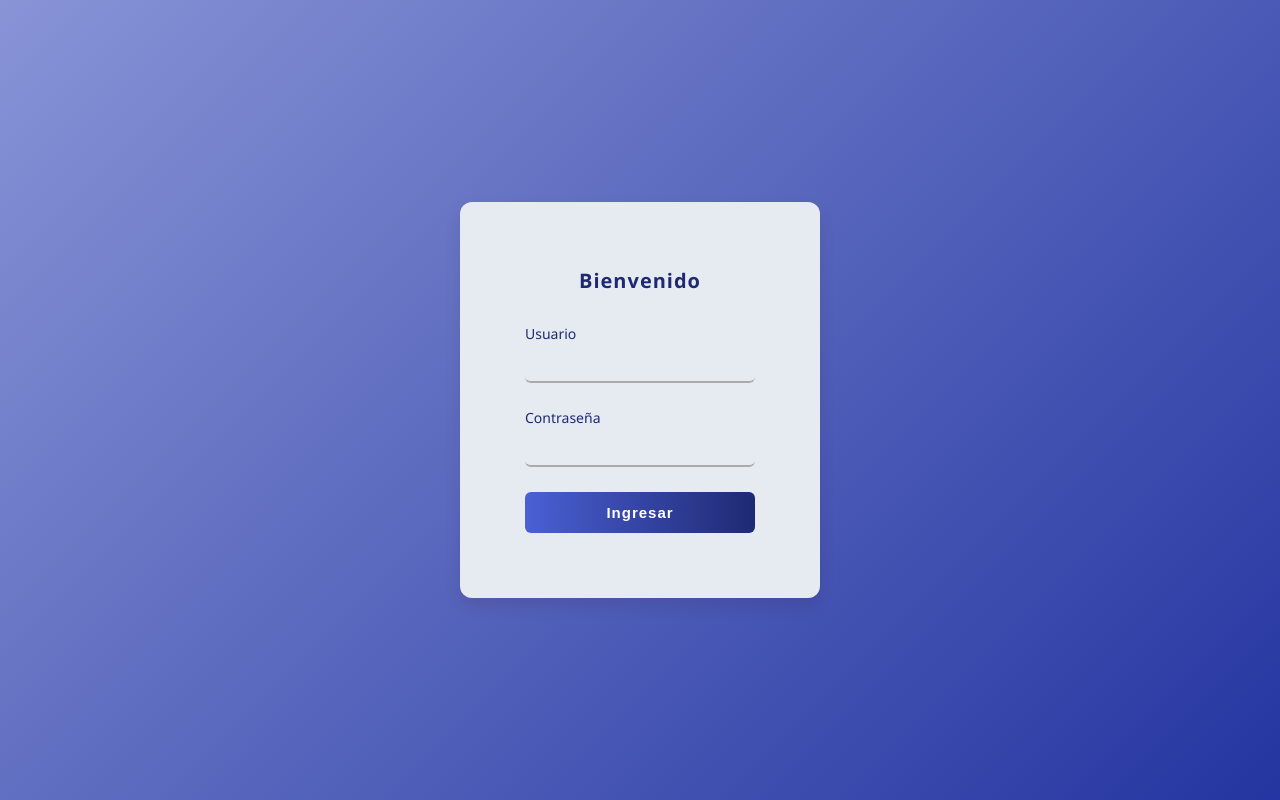
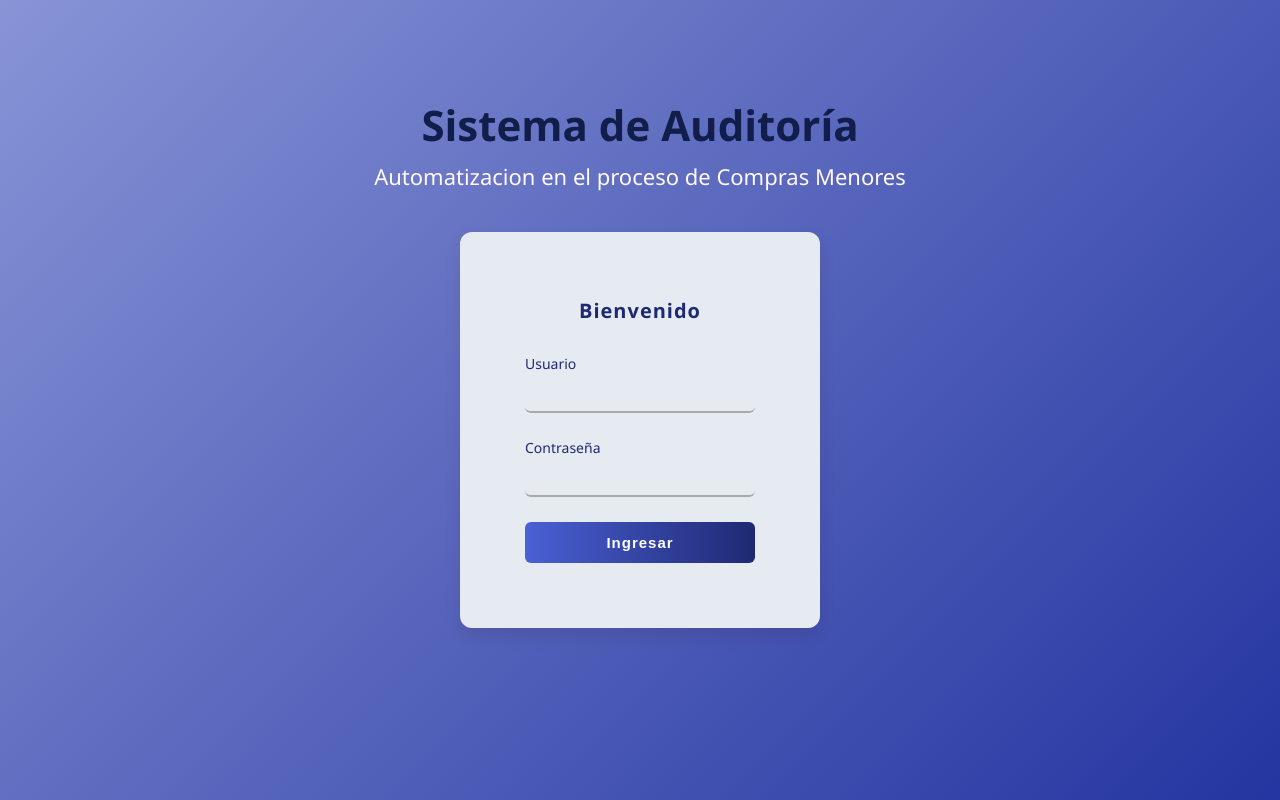
Before and after one commit to mcastrogu/Auditoria, a Flask app: page /login in a window 1280 px wide. Run offline with Flask 3, Linux system fonts and the light colour scheme.

Commit message:
Actualizacion del codigo de login.html

```diff
--- a/web_app/routes/auth.py
+++ b/web_app/routes/auth.py
@@ -21,7 +21,7 @@ def login():
             session['usuario_id'] = user['id']
             session['usuario'] = user['nombre_usuario']
             session['rol'] = user['rol']
-            session['nombre_completo'] = user['nombres'] + ' ' + user['apellidos']  # ✅ Aquí
+            session['nombre_completo'] = user['nombres'] + ' ' + user['apellidos']
             session['inicio_sesion'] = time.time()
 
             # Justo después de login exitoso
@@ -30,9 +30,9 @@ def login():
             flash('Inicio de sesión exitoso.', 'success')
 
             if user['rol'] == 'admin':
-                return redirect(url_for('main.inicio'))  # o main.dashboard_admin si tienes
+                return redirect(url_for('main.inicio'))  # o main.dashboard_admin si tienesse tiene
             else:
-                return redirect(url_for('main.inicio'))  # o main.dashboard_auditor si lo separas
+                return redirect(url_for('main.inicio'))  # o main.dashboard_auditor
         else:
             flash('Credenciales inválidas. Intenta nuevamente.', 'danger')
             return render_template('login.html')
--- a/web_app/routes/excel_routes.py
+++ b/web_app/routes/excel_routes.py
@@ -13,6 +13,7 @@ from core.procesamiento.procesar_excel import obtener_id_compania
 from core.procesamiento.alertas import generar_alertas_por_modelo
 from web_app.utils.decoradores import login_requerido
 from core.procesar_indicadores import procesar_indicadores
+from core.procesamiento.conversion import guardar_tipo_cambio_si_no_existe
 
 excel_bp = Blueprint('excel', __name__)
 
@@ -155,15 +156,18 @@ def confirmar_carga_post():
     columnas = [desc[0] for desc in cursor.description]
 
 
-    # Asegurar que el tipo de cambio esté registrado hoy
-    registrar_si_no_existe("USD", "PEN")
-    registrar_si_no_existe("EUR", "PEN")
+    # Obtener tipo de cambio desde la base o API (evita doble llamada)
+    usd_pen = guardar_tipo_cambio_si_no_existe("USD", "PEN", conexion)
+    if usd_pen is None:
+        print("⚠️ No se pudo obtener tipo de cambio USD → PEN. Deteniendo carga.")
+        flash("❌ No se pudo obtener el tipo de cambio USD → PEN.", "error")
+        return redirect(url_for("excel.cargar_excel"))
 
-
-
-    # Obtener tipo de cambio
-    usd_pen = obtener_tipo_cambio("USD", "PEN", conexion)
-    eur_pen = obtener_tipo_cambio("EUR", "PEN", conexion)
+    eur_pen = guardar_tipo_cambio_si_no_existe("EUR", "PEN", conexion)
+    if eur_pen is None:
+        print("⚠️ No se pudo obtener tipo de cambio EUR → PEN. Deteniendo carga.")
+        flash("❌ No se pudo obtener el tipo de cambio EUR → PEN.", "error")
+        return redirect(url_for("excel.cargar_excel"))
 
     if usd_pen is None:
         print("❌ Error: No se obtuvo el tipo de cambio USD → PEN")
--- a/web_app/static/estilos.css
+++ b/web_app/static/estilos.css
@@ -403,6 +403,7 @@ thead {
   box-shadow: 0 8px 16px rgba(54, 0, 0, 0.1);
   width: 360px;
   text-align: center;
+  margin: 60px auto 0;
 }
 
 .titulo {
@@ -941,3 +942,26 @@ thead {
 .lista-inicio li {
   margin-bottom: 8px;
 }
+
+
+/* Encabezado como bloque fuera del login-card */
+.encabezado-login-centrado {
+  position: absolute;
+  top: 12%;
+  left: 50%;
+  transform: translateX(-50%);
+  text-align: center;
+  color: #111d4a;
+
+}
+
+.encabezado-login-centrado h1 {
+  font-size: 42px;
+  font-weight: bold;
+  margin-bottom: 8px;
+}
+
+.encabezado-login-centrado p {
+  font-size: 22px;
+  color: #fff9f9;
+}
--- a/web_app/templates/login.html
+++ b/web_app/templates/login.html
@@ -1,11 +1,20 @@
 <!DOCTYPE html>
 <html lang="es">
+
 <head>
   <meta charset="UTF-8">
   <title>Login | Sistema de Auditoría</title>
   <link rel="stylesheet" href="{{ url_for('static', filename='estilos.css') }}">
 </head>
+
 <body class="bg-sistema">
+
+  <!-- Encabezado encima del login-card -->
+  <div class="encabezado-login-centrado ">
+    <h1>Sistema de Auditoría</h1>
+    <p>Automatizacion en el proceso de Compras Menores</p>
+  </div>
+
   <div class=" login-card">
     <h2 class="titulo" style="margin-bottom: 30px;">Bienvenido</h2>
 
@@ -23,4 +32,5 @@
     </form>
   </div>
 </body>
+
 </html>
```
Also changed, not shown: core/procesamiento/conversion.py (+13 -3 lines).
